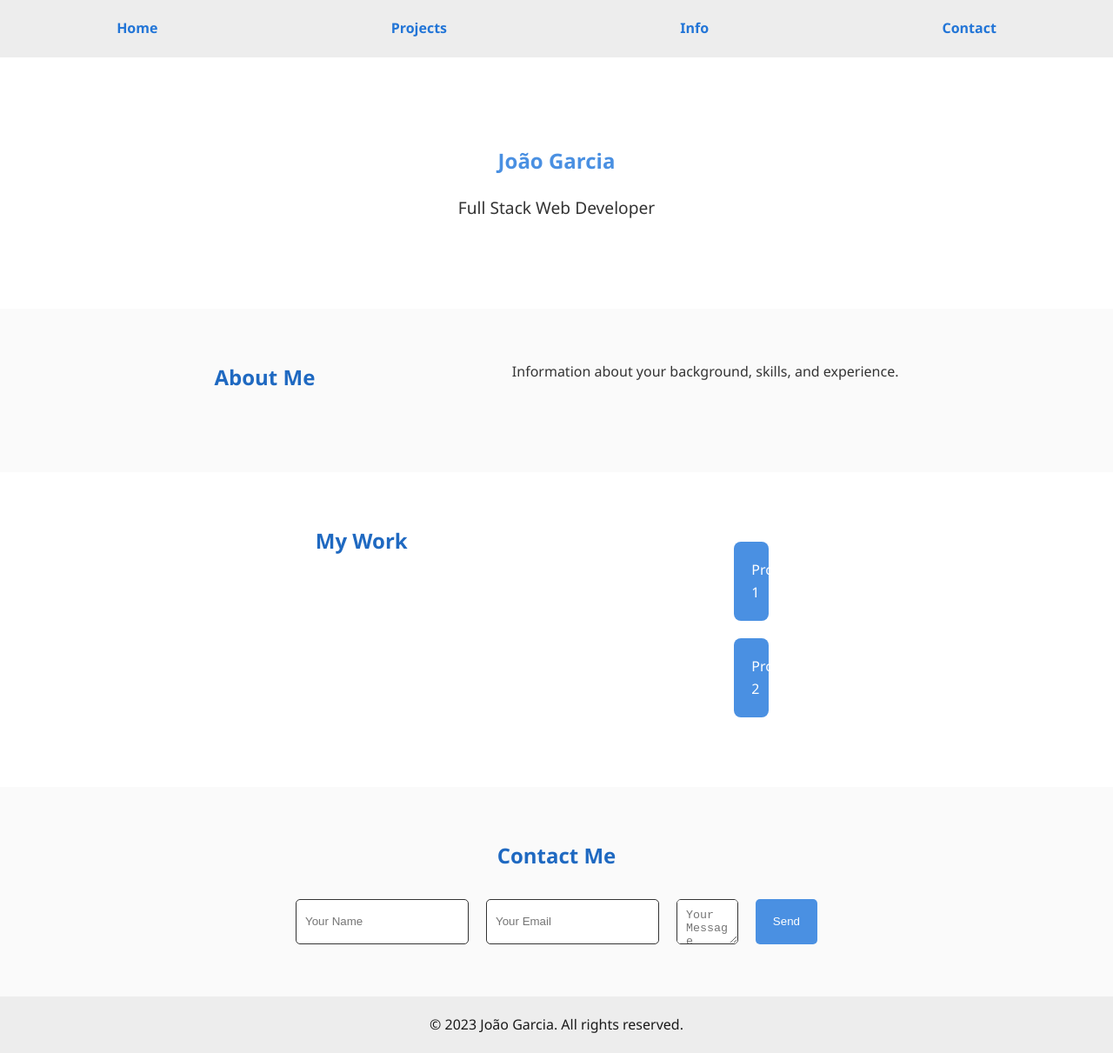
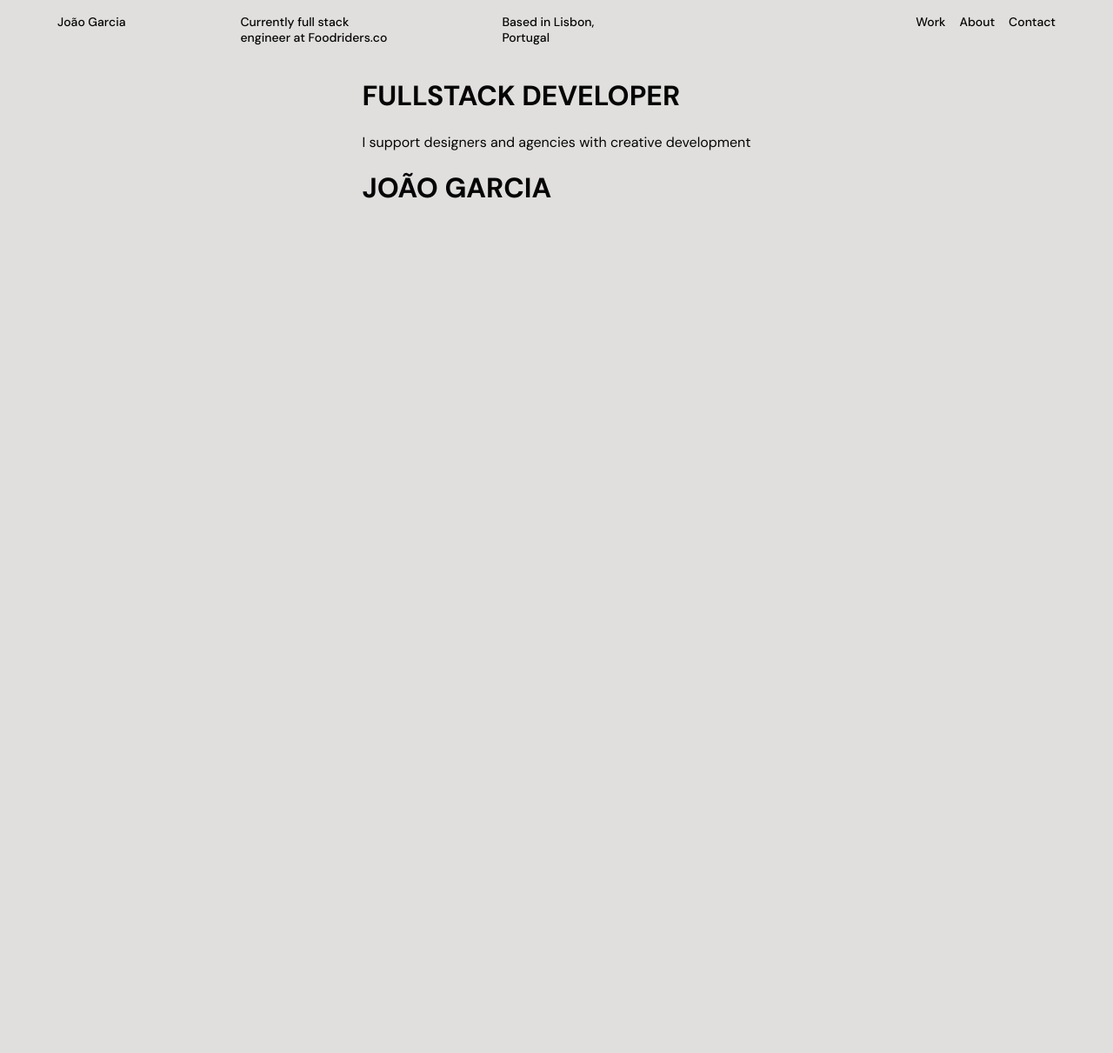
Before and after one commit to joaoiguana/cv-website, a website built with Parcel: page _src/index.html in a window 1280 px wide. Shown: the whole page at 87% size. After the commit the page ends 800 px from the top, so only its background shows below. Built offline with nearby package versions, Linux system fonts and the light colour scheme.

Commit message:
created structure for portfolio website

```diff
--- a/_src/index.html
+++ b/_src/index.html
@@ -3,61 +3,41 @@
 <head>
   <meta charset="UTF-8">
   <meta name="viewport" content="width=device-width, initial-scale=1.0">
-    <title>Your Name - Full Stack Developer</title>
+  <title>João Garcia - Fullstack Developer</title>
   <link rel="stylesheet" href="./scss/style.scss">
-    <!-- Add other head elements like favicons, SEO meta tags, etc. -->
+  <link rel="preconnect" href="https://fonts.googleapis.com">
+  <link rel="preconnect" href="https://fonts.gstatic.com" crossorigin>
+  <link href="https://fonts.googleapis.com/css2?family=DM+Sans:ital,opsz,wght@0,9..40,100..1000;1,9..40,100..1000&display=swap" rel="stylesheet">
 </head>
 <body>
   <header>
-        <nav>
-            <!-- Navigation Bar -->
-            <a href="#home">Home</a>
-            <a href="#projects">Projects</a>
-            <a href="#info">Info</a>
-            <a href="#contact">Contact</a>
-        </nav>
+    <p>João Garcia</p>
+    <div class="current-position">
+      <p>Currently full stack</p>
+      <p>engineer at Foodriders.co</p>
+    </div>
+    <div class="location">
+      <p>Based in Lisbon,</p>
+      <p>Portugal</p>
+    </div>
+    <div class="hidden">
+      <p>Based in Lisbon,</p>
+      <p>Portugal</p>
+    </div>
+    <div class="nav">
+      <p>Work</p>
+      <p>About</p>
+      <p>Contact</p>
+    </div>
   </header>
-
-    <section id="home">
-        <!-- Hero Section with a brief introduction -->
-        <h1>João Garcia</h1>
-        <p>Full Stack Web Developer</p>
-    </section>
-
-    <section id="projects">
-        <!-- About Me Section -->
-        <h2>About Me</h2>
-        <p>Information about your background, skills, and experience.</p>
-    </section>
-
-    <section id="info">
-        <!-- Portfolio Section -->
-        <h2>My Work</h2>
-        <div>
-            <!-- Portfolio items -->
-            <div class="portfolio-item">Project 1</div>
-            <div class="portfolio-item">Project 2</div>
-            <!-- Add more projects as needed -->
+  <main>
+    <div class="profile">
+      <h1>FULLSTACK DEVELOPER</h1>
+      <!-- <img src="path_to_your_image.png" alt="Richard Ekwonye"> -->
+      <p>I support designers and agencies with creative development</p>
+      <h1>JOÃO GARCIA</h1>
     </div>
-    </section>
-
-    <section id="contact">
-        <!-- Contact Section -->
-        <h2>Contact Me</h2>
-        <form>
-            <!-- Contact form (if needed) -->
-            <input type="text" placeholder="Your Name">
-            <input type="email" placeholder="Your Email">
-            <textarea placeholder="Your Message"></textarea>
-            <button type="submit">Send</button>
-        </form>
-    </section>
-
-    <footer>
-        <!-- Footer -->
-        <p>© 2023 João Garcia. All rights reserved.</p>
-    </footer>
-
-    <script type="module" src="./js/script.js"></script>
+  </main>
+  <script src="./js/script.js"></script>
 </body>
 </html>
--- a/_src/js/script.js
+++ b/_src/js/script.js
@@ -1 +1,30 @@
 console.log('Hello world!');
+
+function handleResize() {
+  const currentPositionElements = document.querySelectorAll('.current-position');
+  const locationElements = document.querySelectorAll('.location');
+
+  if (window.innerWidth <= 600) {
+    currentPositionElements.forEach(element => {
+      element.style.display = 'none';
+    });
+    locationElements.forEach(element => {
+      element.style.visibility = 'hidden';
+      element.style.display = 'block';
+    });
+  } else {
+    currentPositionElements.forEach(element => {
+      element.style.display = 'block';
+    });
+    locationElements.forEach(element => {
+      element.style.visibility = 'visible';
+      element.style.display = 'block';
+    });
+  }
+}
+
+// Run on load
+handleResize();
+
+// Run on resize
+window.addEventListener('resize', handleResize);
--- a/_src/scss/style.scss
+++ b/_src/scss/style.scss
@@ -1,144 +1,43 @@
-// Variables
-$primary-color: #4A90E2; // Updated primary color for a more modern feel
-$secondary-color: #333333;
-$background-color: #FAFAFA;
-$font-stack: 'Segoe UI', 'Roboto', 'Oxygen', 'Ubuntu', 'Cantarell', 'Fira Sans', 'Droid Sans', 'Helvetica Neue', sans-serif;
-
-// Reset some default styles
-* {
+body {
+  font-family: "DM Sans", sans-serif;
+  background-color: #E0DFDD;
+  color: #050505;
   margin: 0;
   padding: 0;
-  box-sizing: border-box;
-  transition: all 0.3s ease-in-out;
+  display: flex;
+  flex-direction: column;
+  align-items: center;
+  justify-content: center;
 }
 
-body {
-  font-family: $font-stack;
-  color: $secondary-color;
-  background-color: $background-color;
-  line-height: 1.6;
+header {
+  display: flex;
+  width: 100%;
+  justify-content: space-around;
+  padding: 1rem;
+
+  .nav {
+    display: flex;
+    justify-content: space-between;
+    gap: 1rem;
+  }
+
+  p {
+    font-size: 14px;
+    margin: 0;
+    font-weight: 500;
+  }
+
+  .hidden {
+    display: none;
+  }
 }
 
-// Navigation Bar
-nav {
-  display: flex;
-  justify-content: center;
-  padding: 20px 0;
-  background-color: darken($background-color, 5%);
-  a {
-    text-decoration: none;
-    color: darken($primary-color, 10%);
-    margin: 0 15px;
-    font-weight: bold;
-    &:hover {
-      color: $primary-color;
+@media (min-width: 600px) {
+  header {
+    .hidden {
+      visibility: hidden;
+      display: block; /* Ensure it occupies space in the layout */
     }
   }
 }
-
-// Hero Section
-#home {
-  text-align: center;
-  padding: 100px 20px;
-  h1 {
-    color: $primary-color;
-    margin-bottom: 20px;
-  }
-  p {
-    font-size: 1.2em;
-    max-width: 600px;
-    margin: 0 auto;
-  }
-}
-
-// General Section Styling
-section {
-  padding: 60px 20px;
-  &:nth-child(even) {
-    background-color: lighten($background-color, 3%);
-  }
-  h2 {
-    text-align: center;
-    color: darken($primary-color, 15%);
-    margin-bottom: 30px;
-  }
-  p, div {
-    text-align: center;
-  }
-}
-
-// Portfolio Section
-#info {
-  .portfolio-item {
-    background-color: $primary-color;
-    color: #fff;
-    padding: 20px;
-    margin: 20px auto;
-    width: 90%;
-    max-width: 300px;
-    border-radius: 8px;
-    &:hover {
-      background-color: lighten($primary-color, 10%);
-    }
-  }
-}
-
-// Contact Form
-#contact {
-  form {
-    max-width: 600px;
-    margin: 0 auto;
-    display: flex;
-    flex-direction: column;
-    gap: 20px;
-    input, textarea {
-      padding: 10px;
-      border: 1px solid $secondary-color;
-      border-radius: 5px;
-    }
-    button {
-      padding: 10px 20px;
-      background-color: $primary-color;
-      color: #fff;
-      border: none;
-      cursor: pointer;
-      border-radius: 5px;
-      &:hover {
-        background-color: darken($primary-color, 10%);
-      }
-    }
-  }
-}
-
-// Footer
-footer {
-  text-align: center;
-  padding: 20px 0;
-  background-color: darken($background-color, 5%);
-  p {
-    color: darken($secondary-color, 10%);
-  }
-}
-
-// Responsive Design
-@media (min-width: 768px) {
-  nav {
-    justify-content: space-around;
-  }
-  #projects, #info {
-    display: flex;
-    justify-content: space-evenly;
-    .portfolio-item {
-      width: calc(33% - 40px); // Adjust based on actual content width
-    }
-  }
-  #contact form {
-    flex-direction: row;
-    input, textarea {
-      flex: 1;
-    }
-    button {
-      flex: 0;
-    }
-  }
-}
```
Also changed, not shown: dist/index.html, 6 other files. Lines whose indentation alone changed are shown as unchanged.
